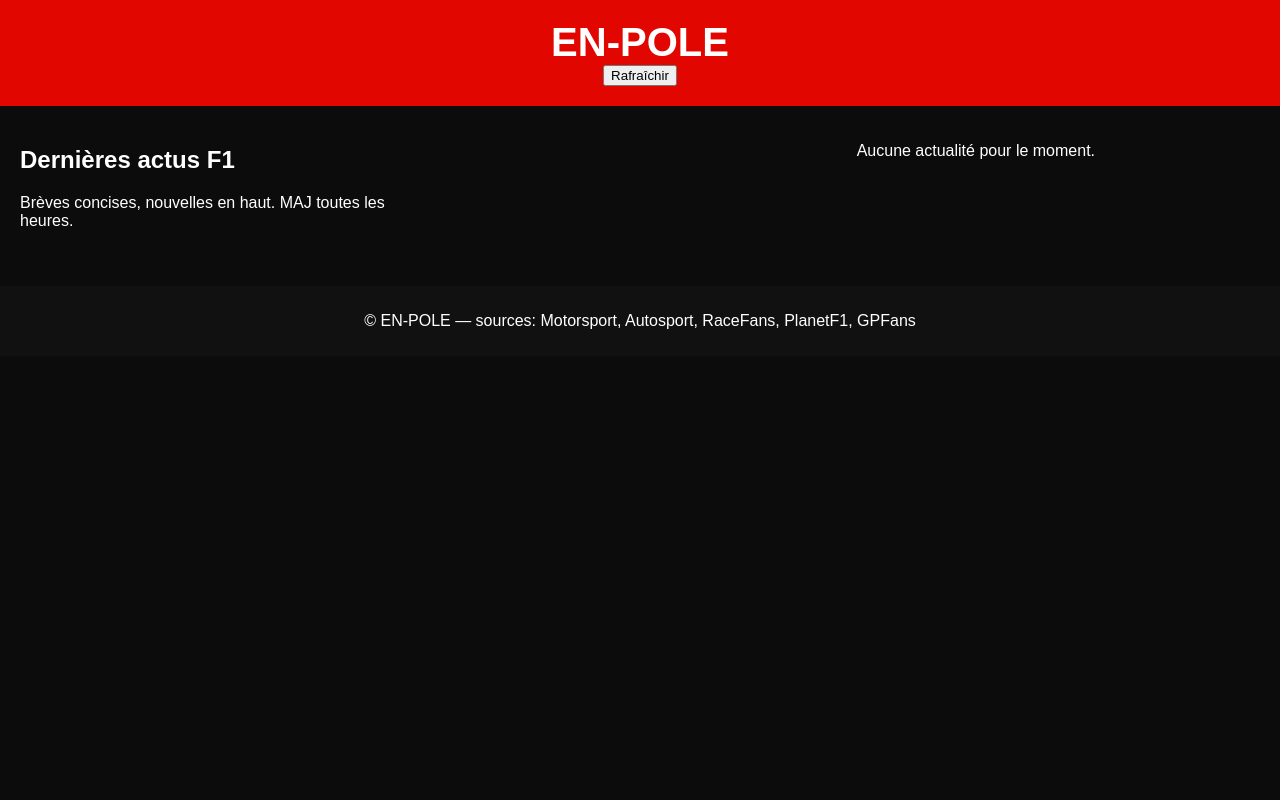
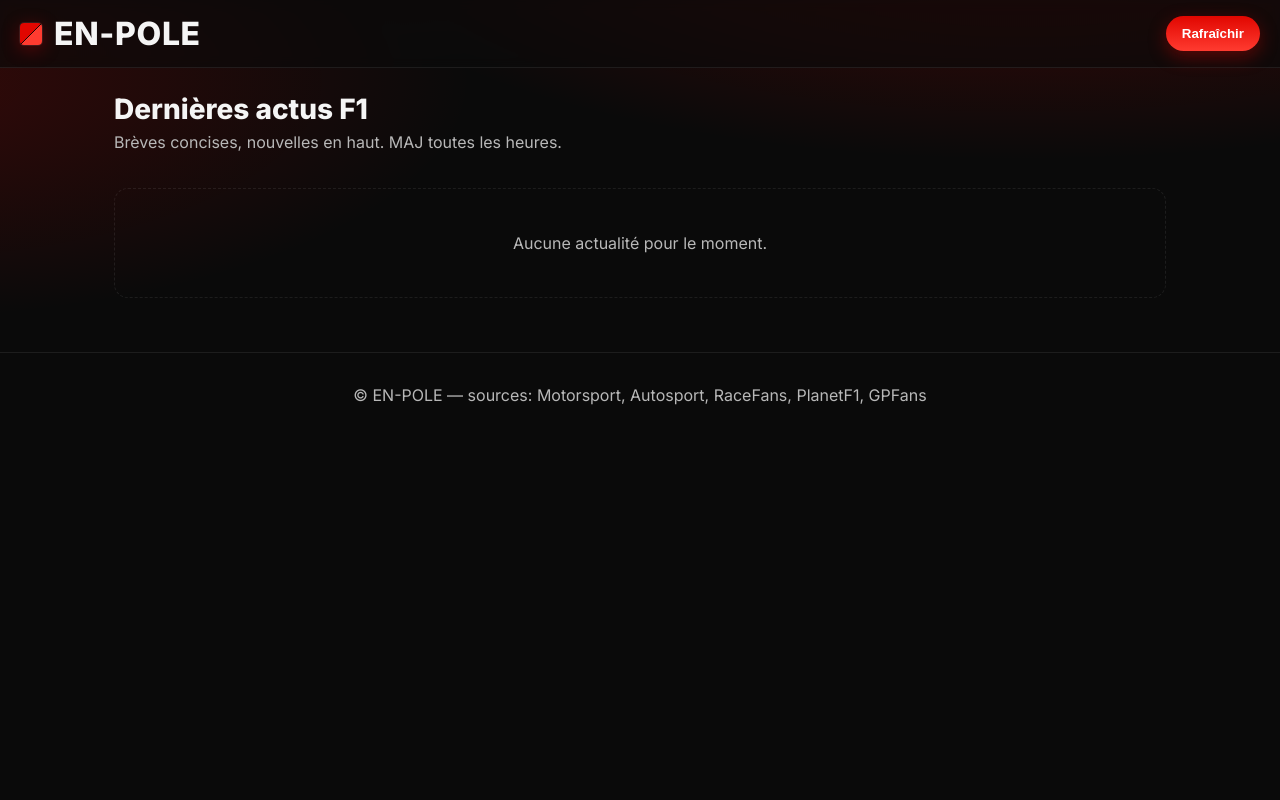
Before and after one commit to nlcdbatheo-ux/EN-POLE, a Flask app: page / in a window 1280 px wide. Run offline with Flask 3, Linux system fonts and the light colour scheme; data that the repository does not hold is empty.

Commit message:
Update style.css

```diff
--- a/static/css/style.css
+++ b/static/css/style.css
@@ -1,54 +1,100 @@
-body {
-    font-family: Arial, sans-serif;
-    background: #0c0c0c;
-    color: white;
-    margin: 0;
-    padding: 0;
+:root{
+  --bg:#0a0a0a;
+  --card:#121212;
+  --muted:#b8b8b8;
+  --text:#f5f5f5;
+  --accent:#e10600; /* F1 red */
+  --accent-2:#ff3b30;
+  --border:rgba(255,255,255,0.08);
 }
 
-header {
-    background: #e10600;
-    padding: 20px;
-    text-align: center;
-    color: white;
+*{box-sizing:border-box}
+html,body{height:100%}
+body{
+  margin:0;
+  font-family:Inter,system-ui,-apple-system,Segoe UI,Roboto,Arial,Helvetica,sans-serif;
+  background:
+    radial-gradient(1200px 400px at 80% -10%, rgba(225,6,0,0.25), transparent 60%),
+    radial-gradient(1000px 400px at -10% 10%, rgba(225,6,0,0.20), transparent 60%),
+    var(--bg);
+  color:var(--text);
 }
 
-h1 {
-    margin: 0;
-    font-size: 2.5em;
+/* Header */
+.site-header{
+  position:sticky;top:0;z-index:10;
+  backdrop-filter:saturate(140%) blur(6px);
+  background:rgba(10,10,10,0.7);
+  border-bottom:1px solid var(--border);
+  display:flex;align-items:center;justify-content:space-between;
+  padding:14px 20px;
+}
+.brand{display:flex;align-items:center;gap:12px}
+.brand h1{margin:0;font-weight:800;letter-spacing:0.02em}
+.flag{
+  width:22px;height:22px;border-radius:4px;
+  background:
+    linear-gradient(135deg, var(--accent) 0 50%, transparent 50%),
+    linear-gradient(315deg, var(--accent-2) 0 50%, transparent 50%);
+  box-shadow:0 0 0 1px var(--border), 0 4px 18px rgba(225,6,0,0.35);
 }
 
-main {
-    padding: 20px;
-    display: grid;
-    grid-template-columns: repeat(auto-fit, minmax(300px, 1fr));
-    gap: 15px;
+.btn{
+  background:linear-gradient(180deg, var(--accent), var(--accent-2));
+  color:#fff;border:0;border-radius:999px;
+  padding:10px 16px;font-weight:700;cursor:pointer;
+  box-shadow:0 6px 18px rgba(225,6,0,0.35);
+}
+.btn:hover{filter:brightness(1.08)}
+
+/* Hero */
+.container{max-width:1100px;margin:0 auto;padding:24px}
+.hero h2{margin:0 0 6px 0;font-size:28px}
+.sub{margin:0;color:var(--muted)}
+
+/* Grid */
+.grid{
+  display:grid;
+  grid-template-columns:repeat(auto-fill, minmax(280px,1fr));
+  gap:18px;margin-top:18px;
 }
 
-.article {
-    background: #1c1c1c;
-    padding: 15px;
-    border-radius: 10px;
-    box-shadow: 0px 0px 10px rgba(255,0,0,0.4);
+/* Card */
+.card{
+  background:linear-gradient(180deg, rgba(255,255,255,0.03), transparent);
+  border:1px solid var(--border);
+  border-radius:16px; overflow:hidden;
+  display:flex;flex-direction:column;
+  transition:transform .18s ease, box-shadow .18s ease;
+}
+.card:hover{transform:translateY(-2px); box-shadow:0 10px 24px rgba(0,0,0,0.35)}
+.card__media{display:block;aspect-ratio:16/9;background:#111}
+.card__media .thumb{width:100%;height:100%;object-fit:cover;display:block}
+.thumb--placeholder{background:linear-gradient(90deg,#0f0f0f,#151515,#0f0f0f);}
+
+.card__body{padding:14px 14px 12px 14px}
+.card__title{margin:0 0 8px 0;font-size:17px;line-height:1.25}
+.card__title a{color:var(--text);text-decoration:none}
+.card__title a:hover{color:#fff;text-decoration:underline}
+.card__text{margin:0 0 12px 0;color:#e6e6e6;font-size:14px;line-height:1.45}
+
+.card__meta{display:flex;align-items:center;justify-content:space-between;color:var(--muted);font-size:12px}
+.chip{
+  display:inline-block;border:1px solid var(--border);padding:4px 8px;border-radius:999px;
+  background:rgba(255,255,255,0.03);color:#ddd;font-weight:600
 }
 
-.article h2 {
-    font-size: 1.2em;
-    color: #e10600;
-}
+/* Skeleton */
+.skeleton .card__media{background:linear-gradient(90deg,#0e0e0e,#141414,#0e0e0e);animation:sh 1.2s infinite}
+.skeleton .line{height:12px;background:linear-gradient(90deg,#0e0e0e,#141414,#0e0e0e);border-radius:6px;margin:10px 0;animation:sh 1.2s infinite}
+.skeleton .line.w60{width:60%}
+.skeleton .line.w80{width:80%}
+.skeleton .meta{height:16px;width:40%;background:linear-gradient(90deg,#0e0e0e,#141414,#0e0e0e);border-radius:8px;animation:sh 1.2s infinite}
+@keyframes sh{0%{background-position:-200px 0}100%{background-position:200px 0}}
 
-.article a {
-    color: #fff;
-    text-decoration: none;
-}
+/* Empty */
+.empty{border:1px dashed var(--border);border-radius:14px;padding:28px;text-align:center;color:var(--muted);margin-top:18px}
+.hidden{display:none}
 
-.article a:hover {
-    text-decoration: underline;
-}
-
-footer {
-    text-align: center;
-    padding: 10px;
-    background: #111;
-    margin-top: 20px;
-}
+/* Footer */
+.site-footer{color:var(--muted);border-top:1px solid var(--border);padding:16px 20px;text-align:center;margin-top:30px}
```
